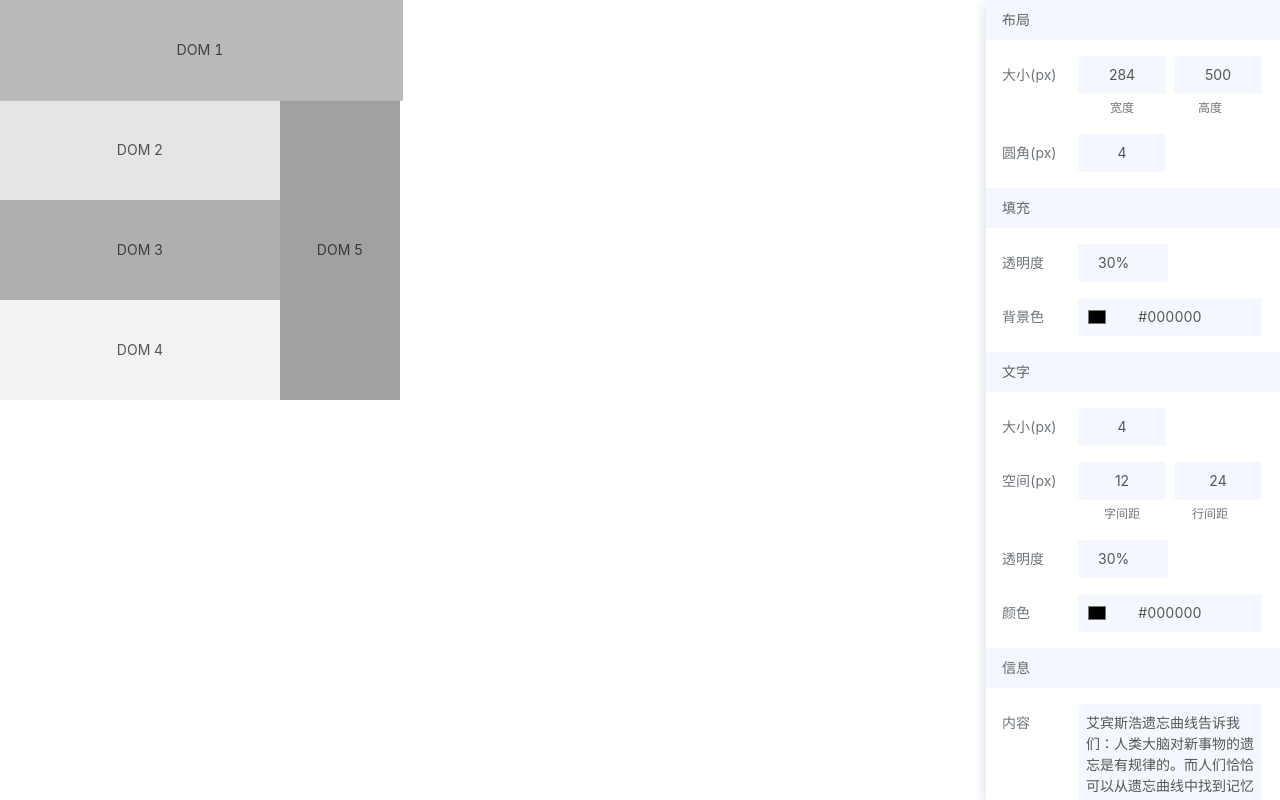
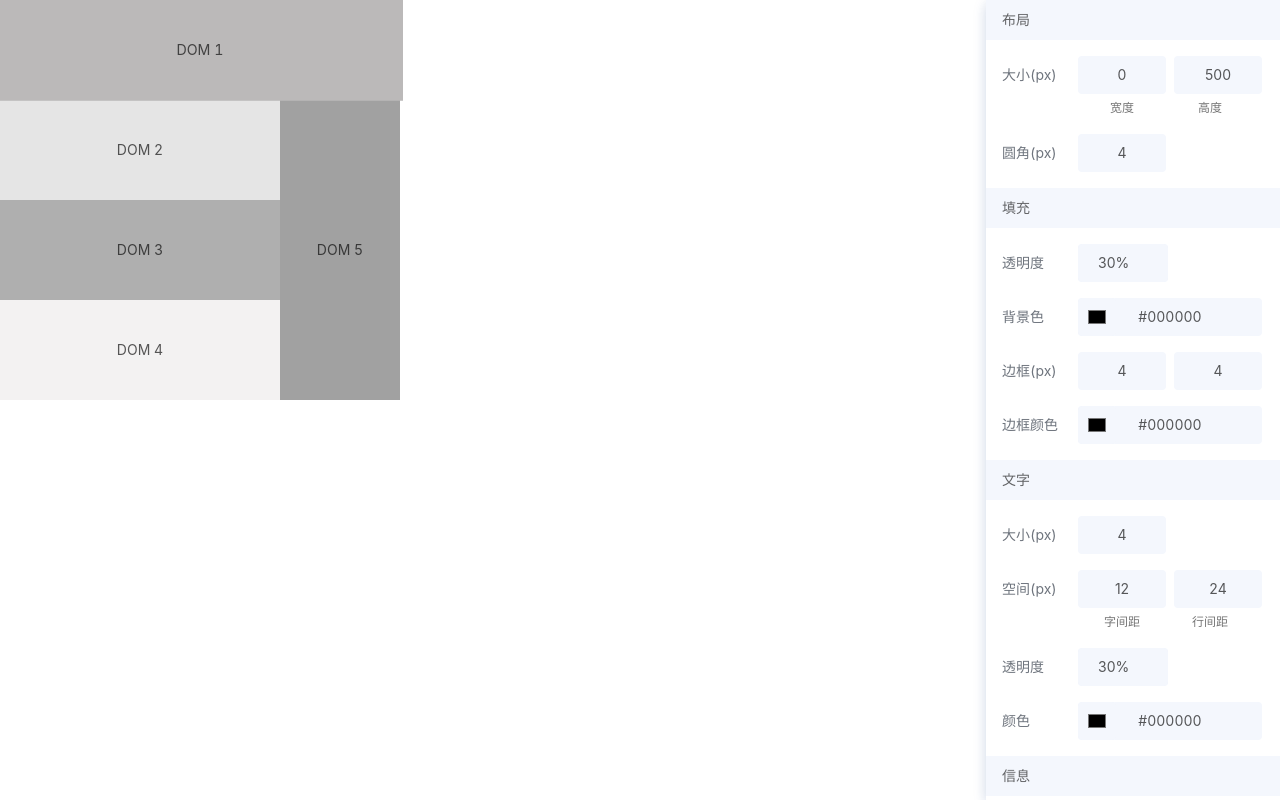
Before and after one commit to PDKSophia/dom-ui-toolbar, a React app: page / in a window 1280 px wide. Built offline with nearby package versions, Linux system fonts and the light colour scheme; the HTML template or start-up script is replaced by a standard one.

Commit message:
[feature][what]完成DOM元素styles属性对应到Toolbar组件的交互逻辑

```diff
--- a/example/src/app.js
+++ b/example/src/app.js
@@ -11,6 +11,7 @@ function Main() {
   const prevDom = useRef(null);
   const demoRef = useRef(null);
   const toolbarRef = useRef(null);
+  const [currentDom, setCurrentDom] = useState(null);
   const [showToolbar, setShowToolbar] = useState(true);
 
   useEffect(() => {
@@ -29,6 +30,7 @@ function Main() {
   });
 
   function toggleToolbar(e) {
+    setCurrentDom(e.target);
     setShowToolbar(true);
     if (e.target.style.border === addStyle) {
       e.target.style.boxSizing = 'content-box';
@@ -44,6 +46,12 @@ function Main() {
     }
   }
 
+  function onChangeStyle(newStyle) {
+    console.log('最新的styles: ', newStyle);
+    if (currentDom) {
+      currentDom.style = newStyle;
+    }
+  }
   return (
     <>
       <div className={styles.demo} ref={demoRef}>
@@ -65,7 +73,7 @@ function Main() {
           hidden: !showToolbar
         })}
       >
-        <Toolbar />
+        <Toolbar dom={currentDom} onChangeStyle={onChangeStyle} />
       </div>
     </>
   );
--- a/src/components/Design/NumberInputOperator/index.tsx
+++ b/src/components/Design/NumberInputOperator/index.tsx
@@ -27,13 +27,19 @@ interface NumberInputOperatorProps {
  * @property {React.CSSProperties} styles - 样式
  */
 function NumberInputOperator({ defaultNum, minNum, maxNum, onNumberChang, styles }: NumberInputOperatorProps) {
-  const [num, setNum] = useState(defaultNum || 0);
+  const [num, setNum] = useState(0);
   const handleKeyPress = (e: any) => {
     const invalidChars = ['-', '+', 'e', '.', 'E'];
     if (invalidChars.indexOf(e.key) !== -1) {
       e.preventDefault();
     }
   };
+
+  useEffect(() => {
+    if (defaultNum) {
+      setNum(defaultNum);
+    }
+  }, [defaultNum]);
 
   const minClassName = cx({
     btn: true,
--- a/src/components/Design/Textarea/index.tsx
+++ b/src/components/Design/Textarea/index.tsx
@@ -19,10 +19,8 @@ function Textarea({ value, iClassName }: IProps) {
 
   function onChangeValue(e: any) {
     setCurrentValue(e.target.value);
-    console.log(e.target.value);
   }
 
-  console.log(iClassName);
   return (
     <div className={cx('textarea', iClassName)}>
       <Input.TextArea autoSize value={currentValue} onChange={onChangeValue} />
--- a/src/container/Fill/index.tsx
+++ b/src/container/Fill/index.tsx
@@ -7,6 +7,7 @@ import Title from '@components/Toolbar/Title';
 import Label from '@components/Toolbar/Label';
 import Input from '@components/Design/Input';
 import InputNumber from '@components/Design/InputNumber';
+import NumberInputOperator from '@components/Design/NumberInputOperator';
 
 function Fill() {
   const [currentColor, setCurrentColor] = useState('#000000');
@@ -46,6 +47,22 @@ function Fill() {
           </div>
         </div>
       </div>
+      <div className={styles.box}>
+        <Label label="边框(px)" />
+        <div className={styles.wrapper}>
+          <NumberInputOperator defaultNum={4} minNum={0} maxNum={1000} onNumberChang={(num: number) => {}} />
+          <NumberInputOperator defaultNum={4} minNum={0} maxNum={1000} onNumberChang={(num: number) => {}} />
+        </div>
+      </div>
+      <div className={styles.box}>
+        <Label label="边框颜色" />
+        <div className={styles.wrapper}>
+          <Input value={currentColor} onChange={onPickColor} onBlur={onColorBlur} />
+          <div className={styles.colorFill}>
+            <Input type="color" value={currentColor} onChange={onPickColor} iClassName={styles.myTest} />
+          </div>
+        </div>
+      </div>
     </div>
   );
 }
--- a/src/container/Font/index.tsx
+++ b/src/container/Font/index.tsx
@@ -38,35 +38,14 @@ function Font() {
       <div className={styles.box}>
         <Label label="大小(px)" />
         <div className={styles.wrapper}>
-          <NumberInputOperator
-            defaultNum={4}
-            minNum={0}
-            maxNum={1000}
-            onNumberChang={(num: number) => {
-              console.log(num);
-            }}
-          />
+          <NumberInputOperator defaultNum={4} minNum={0} maxNum={1000} onNumberChang={(num: number) => {}} />
         </div>
       </div>
       <div className={styles.box}>
         <Label label="空间(px)" />
         <div className={styles.wrapper}>
-          <NumberInputOperator
-            defaultNum={12}
-            minNum={0}
-            maxNum={1000}
-            onNumberChang={(num: number) => {
-              console.log(num);
-            }}
-          />
-          <NumberInputOperator
-            defaultNum={24}
-            minNum={1}
-            maxNum={999}
-            onNumberChang={(num: number) => {
-              console.log(num);
-            }}
-          />
+          <NumberInputOperator defaultNum={12} minNum={0} maxNum={1000} onNumberChang={(num: number) => {}} />
+          <NumberInputOperator defaultNum={24} minNum={1} maxNum={999} onNumberChang={(num: number) => {}} />
         </div>
         <div className={styles.desc}>
           <Desc desc={['字间距', '行间距']} />
--- a/src/container/Layout/index.tsx
+++ b/src/container/Layout/index.tsx
@@ -1,15 +1,19 @@
 /**
  * @desc Layout 区域模块
  */
-import React from 'react';
+import React, { useEffect } from 'react';
 import styles from './index.less';
 import Desc from '@components/Toolbar/Desc';
 import Title from '@components/Toolbar/Title';
 import Label from '@components/Toolbar/Label';
 import NumberInputOperator from '@components/Design/NumberInputOperator';
+import { transformValue } from '@common/utils/model';
 
-class Layout extends React.Component {
-  render() {
+function Layout({ style, onChangeStyle }) {
+  useEffect(() => {
+    console.log(style);
+  }, [style]);
+
   return (
     <div className={styles.layout}>
       <Title text="布局" />
@@ -17,21 +21,17 @@ class Layout extends React.Component {
         <Label label="大小(px)" />
         <div className={styles.wrapper}>
           <NumberInputOperator
-              defaultNum={284}
+            defaultNum={style ? transformValue(style.width) : 0}
             minNum={0}
             maxNum={1000}
             onNumberChang={(num: number) => {
-                console.log(num);
+              onChangeStyle({
+                ...style,
+                width: `${num}px`
+              });
             }}
           />
-            <NumberInputOperator
-              defaultNum={500}
-              minNum={1}
-              maxNum={999}
-              onNumberChang={(num: number) => {
-                console.log(num);
-              }}
-            />
+          <NumberInputOperator defaultNum={500} minNum={1} maxNum={999} onNumberChang={(num: number) => {}} />
         </div>
         <div className={styles.desc}>
           <Desc desc={['宽度', '高度']} />
@@ -40,19 +40,11 @@ class Layout extends React.Component {
       <div className={styles.box}>
         <Label label="圆角(px)" />
         <div className={styles.wrapper}>
-            <NumberInputOperator
-              defaultNum={4}
-              minNum={0}
-              maxNum={1000}
-              onNumberChang={(num: number) => {
-                console.log(num);
-              }}
-            />
+          <NumberInputOperator defaultNum={4} minNum={0} maxNum={1000} onNumberChang={(num: number) => {}} />
         </div>
       </div>
     </div>
   );
 }
-}
 
 export default Layout;
--- a/src/container/Toolbar/index.tsx
+++ b/src/container/Toolbar/index.tsx
@@ -1,4 +1,4 @@
-import React from 'react';
+import React, { useEffect, useState } from 'react';
 import styles from './index.less';
 import Layout from '../Layout';
 import Content from '../Content';
@@ -6,14 +6,39 @@ import Fill from '../Fill';
 import Font from '../Font';
 import Code from '../Code';
 import MyScrollBox from '@components/Toolbar/MyScrollBox';
+import { getDomStyles } from '@common/utils';
 
-class Toolbar extends React.Component {
-  render() {
+// 引入数据模型
+import FillModel from '@model/fill.model';
+import FontModel from '@model/font.model';
+import LayoutModel from '@model/layout.model';
+
+interface IProps {
+  dom: any;
+  onChangeStyle: (newStyle: any) => void;
+}
+function Toolbar({ dom, onChangeStyle }: IProps) {
+  const [fillRectStyle, setFillRectStyle] = useState(null);
+  const [fontRectStyle, setFontRectStyle] = useState(null);
+  const [layoutRectStyle, setLayoutRectStyle] = useState(null);
+  const [contentRectStyle, setContentRectStyle] = useState(null);
+
+  useEffect(() => {
+    if (dom) {
+      const fillModelStyles = getDomStyles(dom, FillModel);
+      setFillRectStyle(fillModelStyles);
+      const fontModelStyles = getDomStyles(dom, FontModel);
+      setFontRectStyle(fontModelStyles);
+      const layoutModelStyles = getDomStyles(dom, LayoutModel);
+      setLayoutRectStyle(layoutModelStyles);
+    }
+  }, [dom]);
+
   const height = document.body.clientHeight;
   return (
     <div className={styles.toolbar}>
       <MyScrollBox maxHeight={height}>
-          <Layout />
+        <Layout style={layoutRectStyle} onChangeStyle={onChangeStyle} />
         <Fill />
         <Font />
         <Content />
@@ -22,6 +47,5 @@ class Toolbar extends React.Component {
     </div>
   );
 }
-}
 
 export default Toolbar;
```
Also changed, not shown: src/common/vilidator/index.ts (added, +17 -0 lines). Lines whose indentation alone changed are shown as unchanged.
